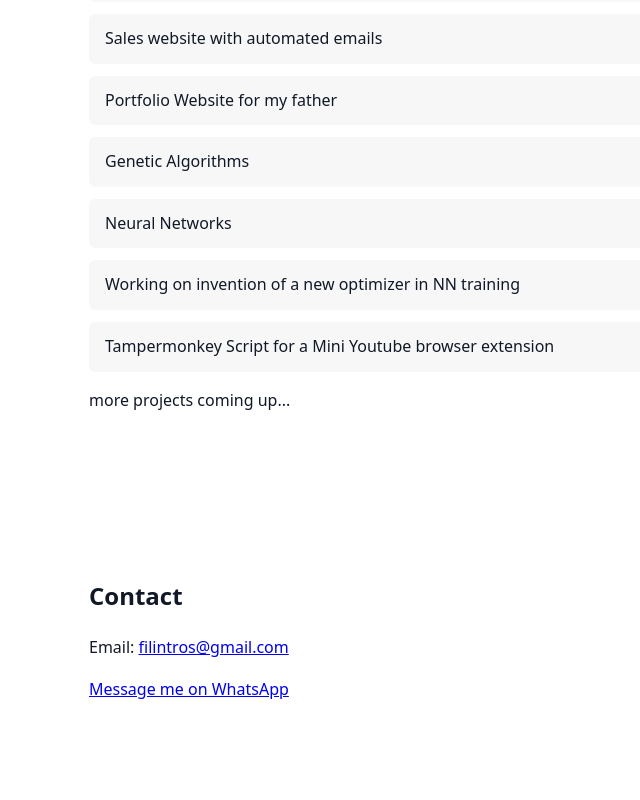
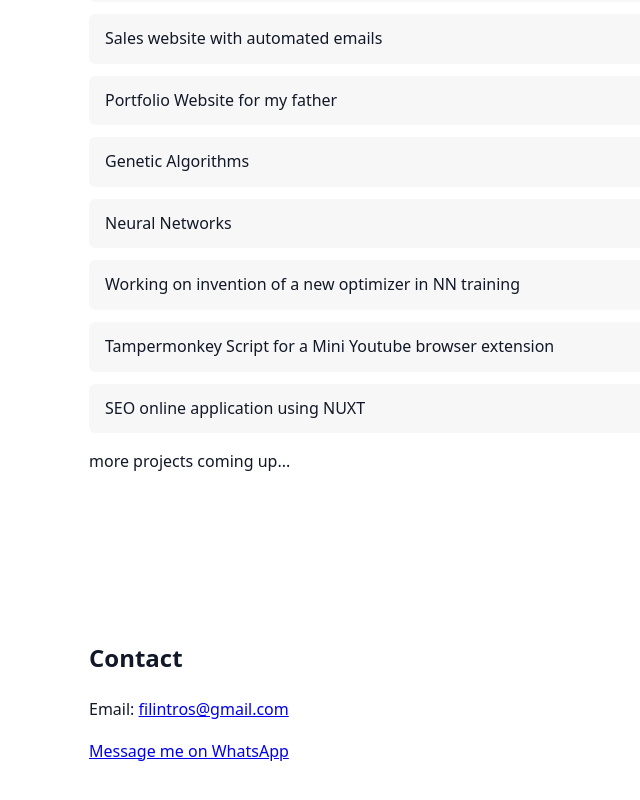
Before and after one commit to ThorSonOfThors/FilipZdravkovic, a Vue app in the folder my-portfolio/: page / in a window 1280 px wide. Shown: the part 1719-2519 px from the top of the page, without its empty margins (33-673 px from the left). Before the commit the page ends 2486 px from the top, so only its background shows below. Built offline with nearby package versions, Linux system fonts and the light colour scheme.

Commit message:
Update ProjectsSection.vue

```diff
--- a/my-portfolio/src/components/ProjectsSection.vue
+++ b/my-portfolio/src/components/ProjectsSection.vue
@@ -27,7 +27,12 @@ const projects = [
   {
     name: 'Tampermonkey Script for a Mini Youtube browser extension',
     url: 'https://github.com/ThorSonOfThors/Mini-Youtube-Tampermonkey-Script.git'
+  },
+  {
+    name: 'SEO online application using NUXT',
+    url: 'https://tools4renovation.vercel.app/'
   }
+
 ]
 </script>
 
```
